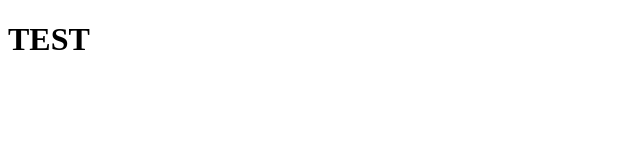
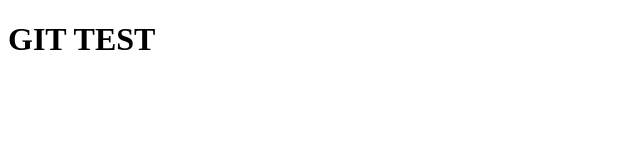
Before and after one commit to AndriyAndriyovuch/git_training, a plain HTML site: page students/andrii.html in a window 1280 px wide. Shown: the whole page, without its empty margins (0-640 px from the left). Drawn offline with Linux system fonts and the light colour scheme.

Commit message:
change index.html

```diff
--- a/students/andrii.html
+++ b/students/andrii.html
@@ -7,6 +7,6 @@
     <title>Andrii</title>
 </head>
 <body>
-    <h1>TEST</h1>
+    <h1>GIT TEST</h1>
 </body>
 </html>
```
